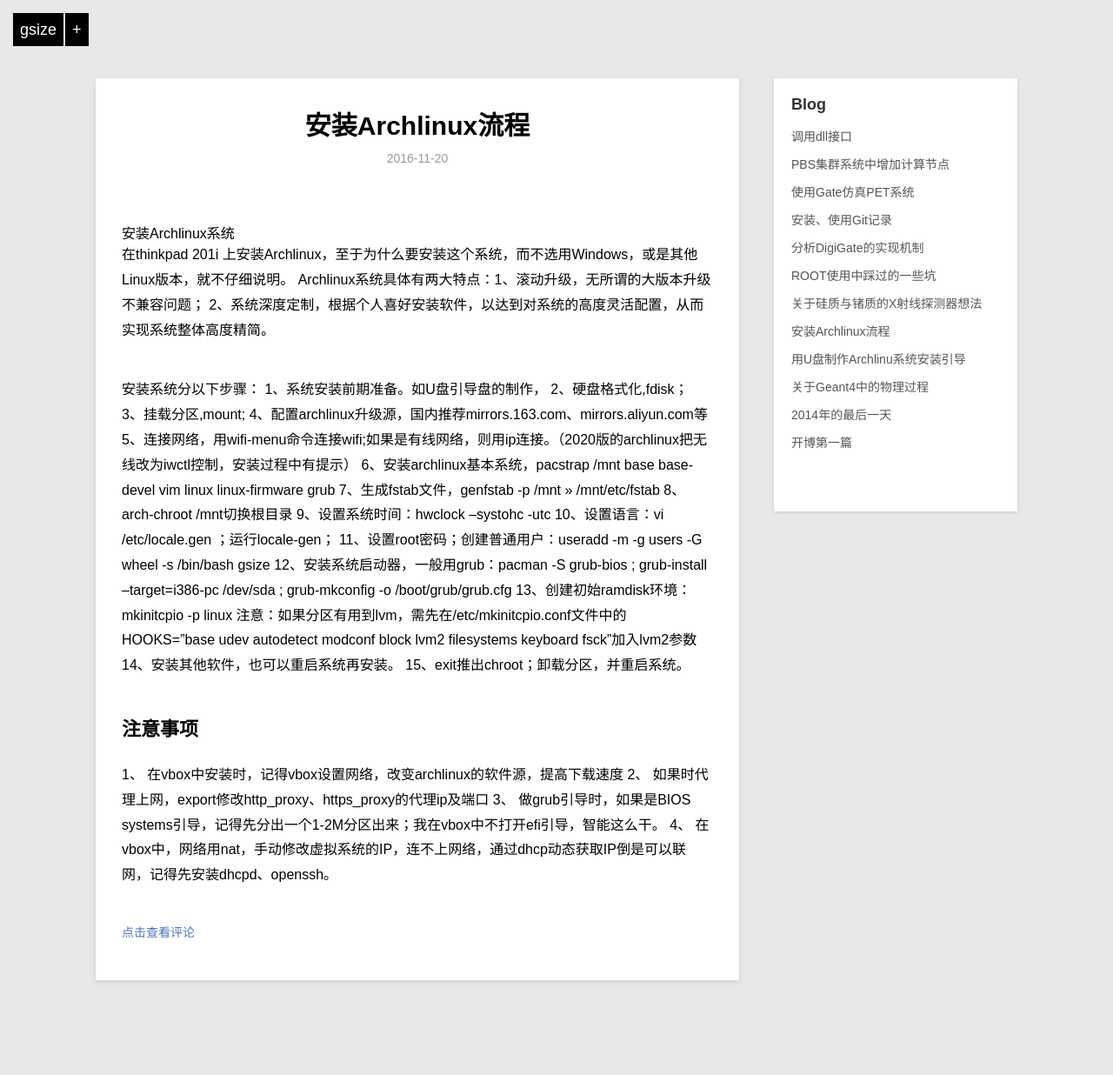
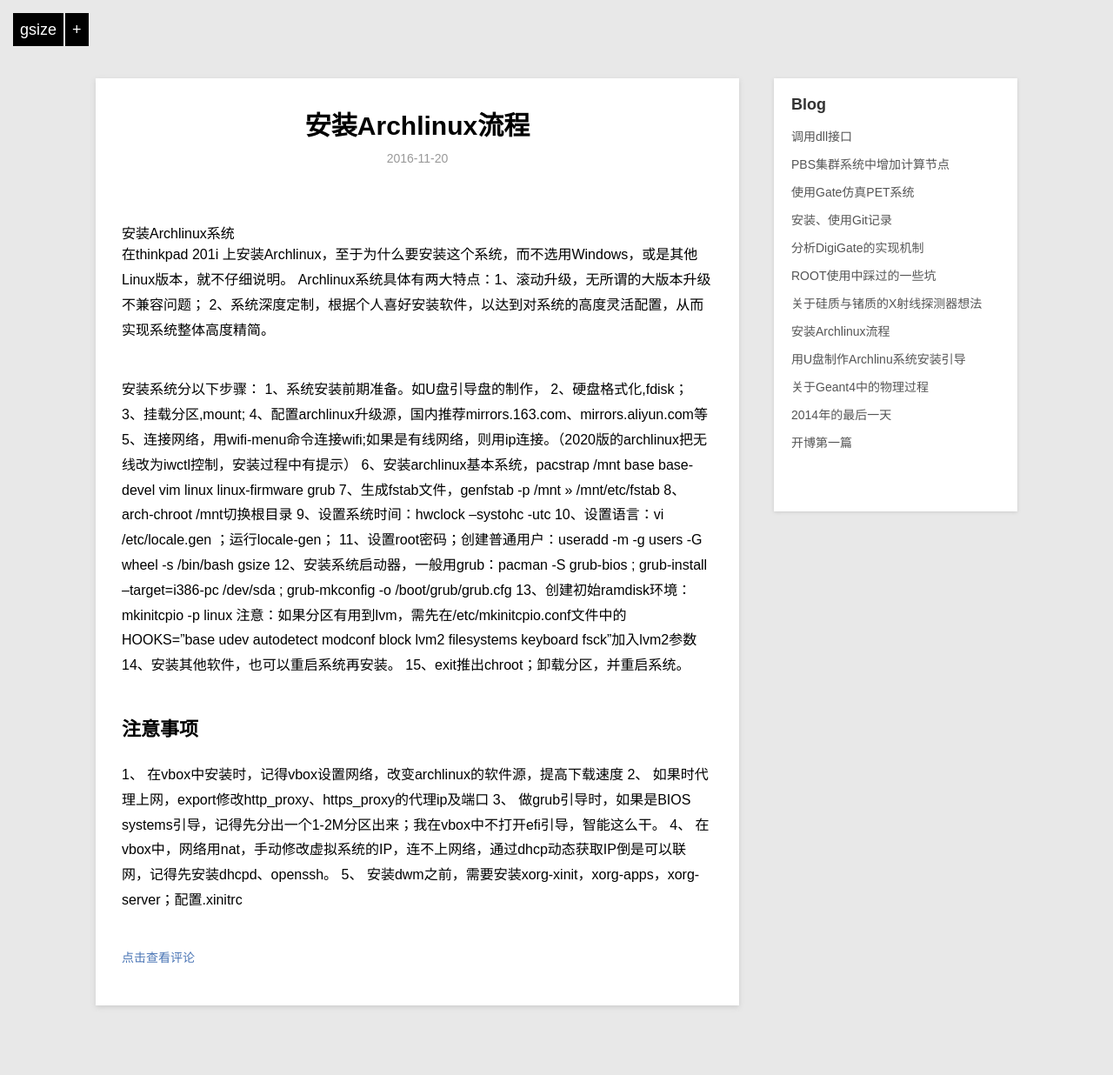
Before and after one commit to gsize/gsize.github.io, a Jekyll site: the page built from _posts/2016-11-20-install-Archlinux.md, in a window 1280 px wide. Shown: the whole page at 87% size. Built offline with Jekyll 4.4.1, drawn with Linux system fonts in a browser that asks for light colours; before the commit the page ends 1207 px from its top, so only the background shows below that; grey boxes are pictures that could not be loaded.

Commit message:
Update 2016-11-20-install-Archlinux.md
安装dwm

```diff
--- a/_posts/2016-11-20-install-Archlinux.md
+++ b/_posts/2016-11-20-install-Archlinux.md
@@ -33,5 +33,6 @@ Archlinux系统具体有两大特点：1、滚动升级，无所谓的大版本
 2、 如果时代理上网，export修改http_proxy、https_proxy的代理ip及端口
 3、 做grub引导时，如果是BIOS systems引导，记得先分出一个1-2M分区出来；我在vbox中不打开efi引导，智能这么干。
 4、 在vbox中，网络用nat，手动修改虚拟系统的IP，连不上网络，通过dhcp动态获取IP倒是可以联网，记得先安装dhcpd、openssh。
+5、 安装dwm之前，需要安装xorg-xinit，xorg-apps，xorg-server；配置.xinitrc
 
 [Gsize]:    http://gsize.github.io  "Gsize"
```
